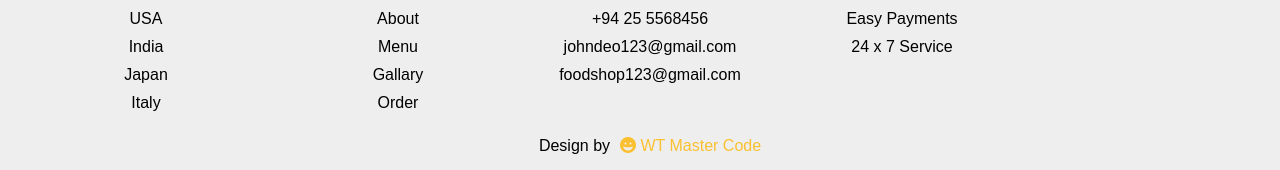
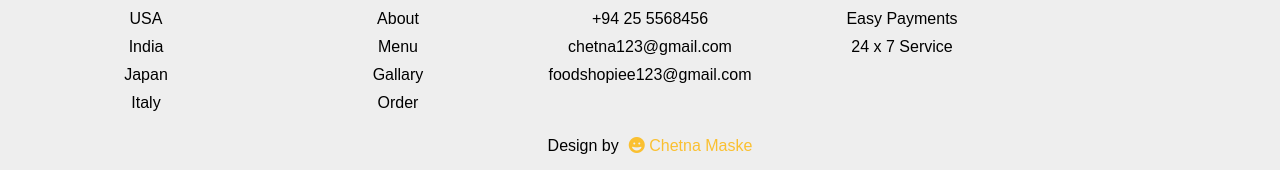
Before and after one commit to ChetnaMaske24/HTML-Food-Ordering-Website, a plain HTML site: page index.html in a window 1280 px wide. Shown: the part 6558-6728 px from the top of the page. Drawn offline with Linux system fonts and the light colour scheme.

Commit message:
made a few changes

```diff
--- a/index.html
+++ b/index.html
@@ -838,8 +838,8 @@
                 <h2>Contact</h2>
                 <p>+94 12 3456 789</p>
                 <p>+94 25 5568456</p>
-                <p>johndeo123@gmail.com</p>
-                <p>foodshop123@gmail.com</p>
+                <p>chetna123@gmail.com</p>
+                <p>foodshopiee123@gmail.com</p>
             </div>
 
             <div class="footer_tag">
@@ -859,7 +859,7 @@
 
         </div>
 
-        <p class="end">Design by<span><i class="fa-solid fa-face-grin"></i> WT Master Code</span></p>
+        <p class="end">Design by<span><i class="fa-solid fa-face-grin"></i> Chetna Maske</span></p>
 
     </footer>
 
```
Also changed, not shown: image/logo1.png (deleted), image/logo2.jpg (deleted).
